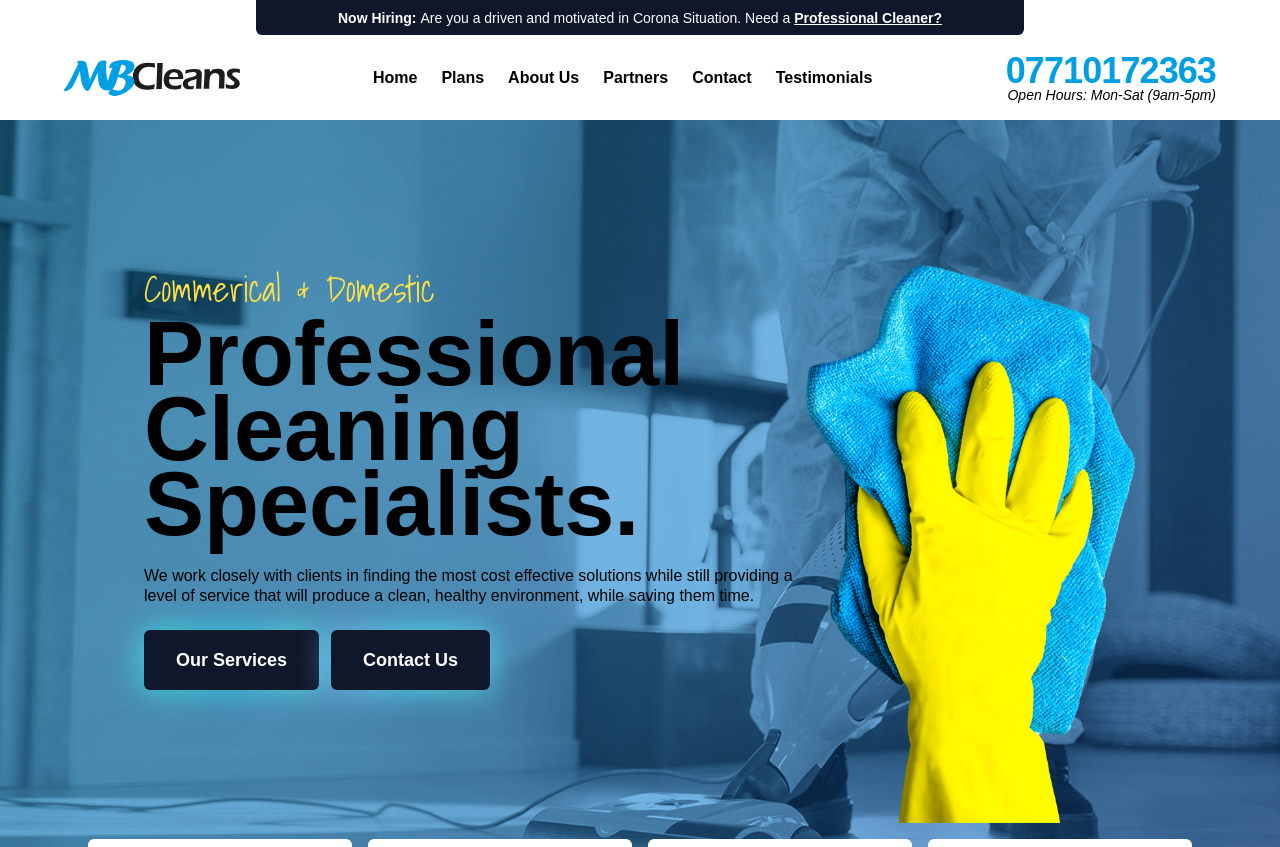
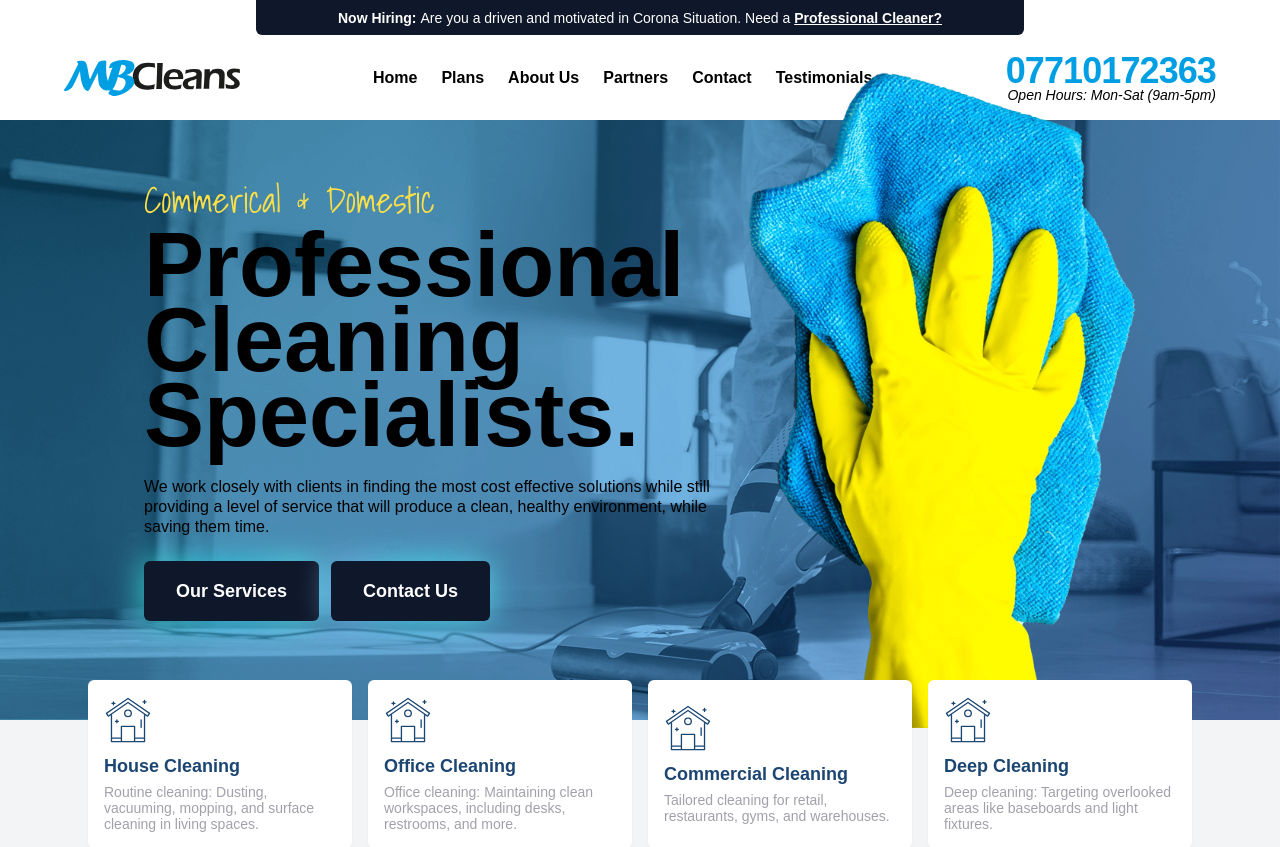
Before and after one commit to highmoose/mbcleans, a Next.js app: page / in a window 1280 px wide. Shown: the top 847 px of the page. Built offline with nearby package versions, Linux system fonts and the light colour scheme; a web font is replaced by a local one.

Commit message:
Response

```diff
--- a/components/heroBlock.js
+++ b/components/heroBlock.js
@@ -24,25 +24,16 @@ const scrollToPlans = () => {
 
 export default function HeaderBar() {
   return (
-    <section class="flex bg-gray-900 w-full items-stretch ">
+    <section class="flex bg-gray-900 w-full md:max-h-[600px] z-0">
       <div className="absolute w-full h-full">
         <img
           alt="MBCleans cleaner hoovering floor"
           src="/images/mbcleans_hero_image_2.png"
-          className="object-cover hidden-none w-full h-full"
+          className="object-cover w-full h-full md:max-h-[600px]"
         />
       </div>
-      <div className="flex mx-auto max-w-6xl relative w-full  items-center justify-between px-10 sm:px-16 lg:px-20 my-16">
-        <div className=" ">
-          {/* <button className="h-20 w-20 border-4 rounded-full">
-            <img
-              src="/icons/arrow-left.svg"
-              alt="arrow left"
-              className=" w-6 flex m-auto h-full"
-            />
-          </button> */}
-        </div>
-        <div className="max-w-6xl mb-12 w-full lg:w-4/5">
+      <div className=" flex pb-10 mx-auto max-w-6xl relative w-full  items-center justify-between px-10 sm:px-16 lg:px-20 my-16 md:my-20 lg:my-10 xl:my-8">
+        <div className="max-w-6xl w-full lg:w-4/5 ">
           <p
             className={`text-yellow-300 text-3xl sm:text-4xl mb-2 text-center lg:text-start ${Shadows_Into_Light1.className}`}
           >
@@ -62,7 +53,7 @@ export default function HeaderBar() {
               <a
                 onClick={scrollToPlans}
                 title="Get quote now"
-                class="relative inline-flex items-center justify-center px-5 py-3 sm:px-8 sm:py-4 text-lg font-bold text-white transition-all duration-200 bg-slate-900 font-pj rounded-md focus:outline-none focus:ring-2 focus:ring-offset-2 focus:ring-gray-900"
+                class="relative inline-flex items-center justify-center px-5 p-3 sm:px-8 sm:py-4 text-lg font-bold text-white transition-all duration-200 bg-slate-900 font-pj rounded-md focus:outline-none focus:ring-2 focus:ring-offset-2 focus:ring-gray-900"
                 role="button"
               >
                 Our Services
@@ -80,10 +71,10 @@ export default function HeaderBar() {
             </div>
           </div>
         </div>
-        <div className="h-full w-2/5 hidden lg:block">
+        <div className="hidden lg:block overflow-hidden">
           <img
             alt="Cleaning cloth"
-            className="h-full w-full object-contain pt-20 "
+            className=""
             src="/images/cleaning-cloth.png"
           />
         </div>
--- a/components/introBar.js
+++ b/components/introBar.js
@@ -10,69 +10,7 @@ export default function IntroBar() {
   return (
     <div id="plans" className="w-full bg-slate-50">
       <div className="w-full bg-white">
-        <div className="absolute w-full ">
-          {/* <div className="-m-20 flex mx-auto w-full max-w-6xl px-6 2xl:p-0 h-40 text-black">
-            <div className="bg-blue-300 rounded-lg shadow-xl shadow-gray-200 w-1/3 mr-4 p-5 flex flex-col justify-between">
-              <p
-                className={`text-white text-xl  tracking-wider ${Shadows_Into_Light1.className}`}
-              >
-                For A Healthy Environment
-              </p>
-              <p className="text-white text-sm leading-5 text-start">
-                The processes we put in place provide a high quality service
-                with a focus on safety.
-              </p>
-              <div className="flex gap-x-2 items-center">
-                <img
-                  alt="right arrow"
-                  src="/icons/arrow-right-circle-white.svg"
-                />
-                <p className="text-sm text-white font-bold">Learn More</p>
-              </div>
-            </div>
-            <div className="flex w-2/3 bg-gray-50 rounded-lg shadow-xl shadow-gray-200">
-              <div className="w-1/3 p-5 flex flex-col justify-between ">
-                <div className="font-bold text-sm text-start text-theme2">
-                  Save Time & Money
-                </div>
-                <p className="text-gray-400 text-[12px] leading-5 text-start">
-                  Outsourcing cleaning services can help streamline expenses and
-                  reduce cleaning time
-                </p>
-                <div className="flex gap-x-2 items-center">
-                  <img alt="right arrow" src="/icons/arrow-right-circle.svg" />
-                  <p className="text-sm text-theme2 font-bold">Read More</p>
-                </div>
-              </div>
-              <div className="w-1/3 p-5 border-x-[1px] border-gray-100 flex flex-col justify-between">
-                <div className="font-bold text-sm text-start text-theme2">
-                  Healthy Environment
-                </div>
-                <p className="text-gray-400 text-[12px] leading-5 text-start">
-                  A clean workspace decreases employee sick days and helps
-                  protect customers
-                </p>
-                <div className="flex gap-x-2 items-center">
-                  <img alt="right arrow" src="/icons/arrow-right-circle.svg" />
-                  <p className="text-sm text-theme2 font-bold">Read More</p>
-                </div>
-              </div>
-              <div className="w-1/3 p-5 flex flex-col justify-between">
-                <div className="font-bold text-sm text-start text-theme2">
-                  Professional Service
-                </div>
-                <p className="text-gray-400 text-[12px] leading-5 text-start">
-                  Our experts are trained and use cleaning disinfecting systems
-                  that dramatically decreases
-                </p>
-                <div className="flex gap-x-2 items-center">
-                  <img alt="right arrow" src="/icons/arrow-right-circle.svg" />
-                  <p className="text-sm text-theme2 font-bold">Read More</p>
-                </div>
-              </div>
-            </div>
-          </div> */}
-        </div>
+        <div className="absolute w-full "></div>
       </div>
       <div className="text-black  w-full text-4xl pt-12 flex-col mx-auto">
         <div className=" max-w-6xl mx-auto gap-x-4 mb-10">
@@ -88,8 +26,8 @@ export default function IntroBar() {
           </div>
         </div>
         <div className="w-full max-w-6xl px-6 2xl:p-0 mx-auto mb-12">
-          <div className="flex gap-x-4">
-            <div className="w-1/3 hover:scale-105 hover:shadow-2xl transition duration-100 ease-in-out">
+          <div className="md:flex gap-x-4">
+            <div className="md:w-1/3 hover:scale-105 hover:shadow-2xl transition duration-100 ease-in-out">
               <div className="flex-col rounded-md  group relative inline-block overflow-hidden border-gray-100 bg-white pt-10 text-sm font-medium   active:text-white">
                 <span class="ease absolute left-0 top-0 h-0 w-0 border-t-[3px] border-[#009FE3] transition-all duration-200 group-hover:w-full"></span>{" "}
                 <p
@@ -185,7 +123,7 @@ export default function IntroBar() {
                 className="-mt-4 rounded-b-lg w-full object-cover"
               />
             </div>
-            <div className="w-1/3 hover:scale-105 hover:shadow-2xl transition duration-100 ease-in-out">
+            <div className="md:w-1/3 hover:scale-105 hover:shadow-2xl transition duration-100 ease-in-out">
               <div className="flex-col rounded-md  group relative inline-block overflow-hidden border-gray-100 bg-white pt-10 text-sm font-medium   active:text-white">
                 <span class="ease absolute left-0 top-0 h-0 w-0 border-t-[3px] border-[#009FE3] transition-all duration-200 group-hover:w-full"></span>{" "}
                 <p
@@ -281,7 +219,7 @@ export default function IntroBar() {
                 className="-mt-4 rounded-b-lg w-full object-cover"
               />
             </div>
-            <div className="w-1/3 hover:scale-105 hover:shadow-2xl transition duration-100 ease-in-out">
+            <div className="md:w-1/3 hover:scale-105 hover:shadow-2xl transition duration-100 ease-in-out">
               <div className="flex-col rounded-md group relative inline-block overflow-hidden border-gray-100 bg-white pt-10 text-sm font-medium   active:text-white">
                 <span class="ease absolute left-0 top-0 h-0 w-0 border-t-[3px] border-[#009FE3] transition-all duration-200 group-hover:w-full"></span>{" "}
                 <p
--- a/components/servicesBar.js
+++ b/components/servicesBar.js
@@ -2,7 +2,7 @@ import React from "react";
 
 export default function ServicesBar() {
   return (
-    <div className="-mt-12 z-0 bg-zinc">
+    <div className=" z-0 -mt-10">
       <div className="max-w-6xl gap-2 items-center mx-auto px-2 sm:px-4 md:px-6">
         <div className="flex gap-1 sm:gap-2 md:gap-4 pb-1 sm:pb-2 md:pb-4">
           <div className="flex items-center justify-center rounded-md  w-1/4 p-4  bg-white shadow-sm">
```
